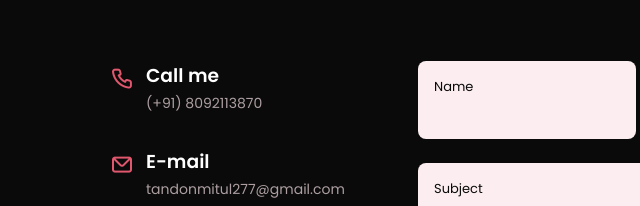
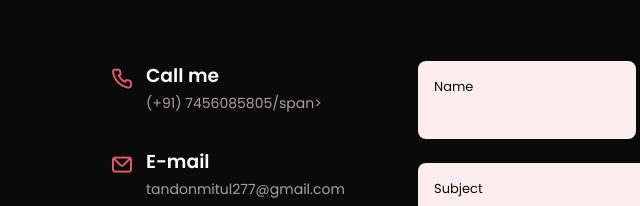
Before and after one commit to mitul-2210/Portfolio, a plain HTML site: page index.html in a window 1280 px wide. Shown: the part 3214-3420 px from the top of the page, 146-786 px from the left. Drawn offline with nearby package versions, Linux system fonts and the light colour scheme; files whose address does not match are found by name.

Commit message:
Update index.html

```diff
--- a/index.html
+++ b/index.html
@@ -250,7 +250,7 @@
                         <i class="uil uil-phone-alt contact__icon"></i>
                         <div>
                             <h3 class="contact__title">Call me</h3>
-                            <span class="contact__subtitle">(+91) 8092113870</span>
+                            <span class="contact__subtitle">(+91) 7456085805/span>
                         </div>
                     </div>
 
```
